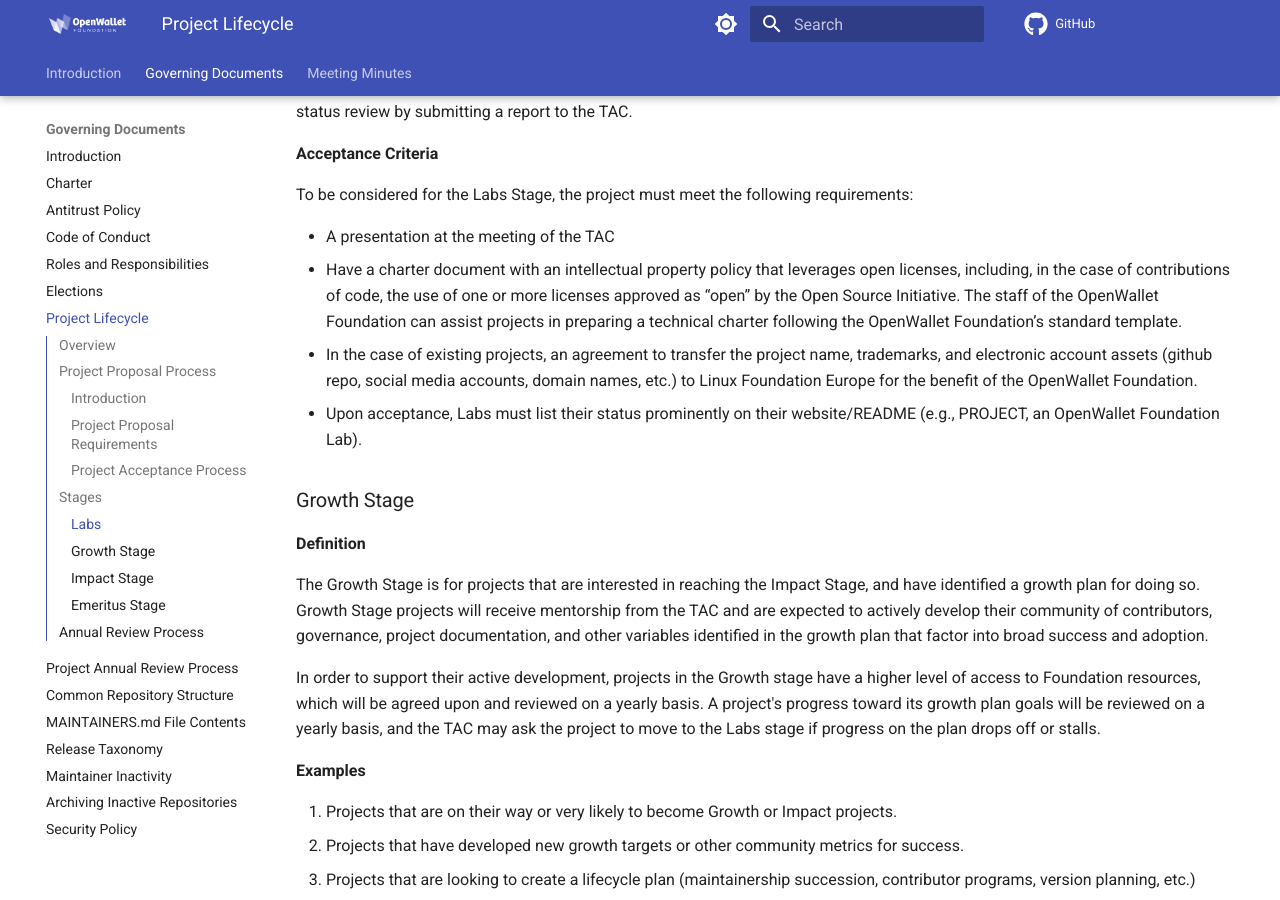
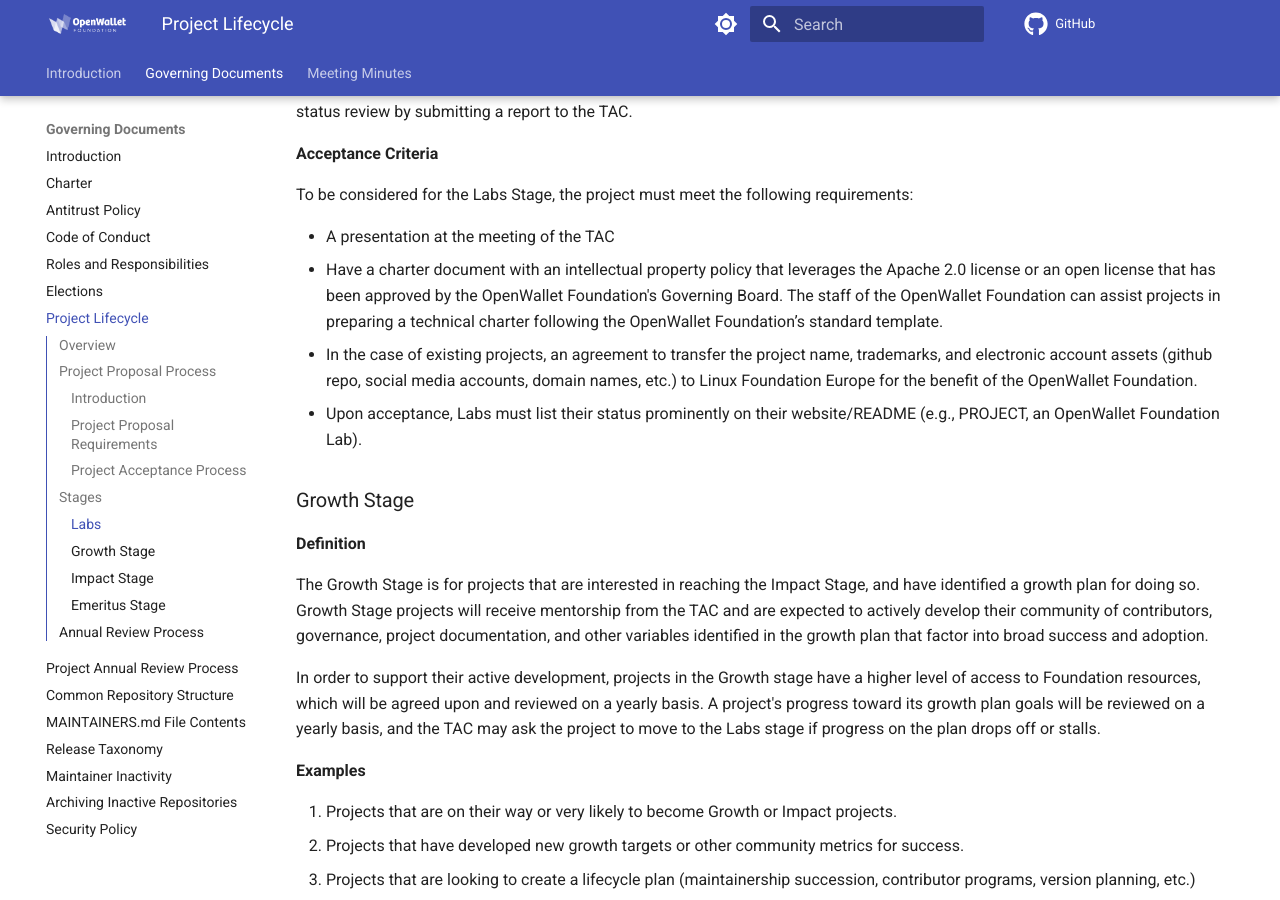
Before and after one commit to openwallet-foundation/tac, an MkDocs documentation site: the page built from docs/governance/project-lifecycle.md, in a window 1280 px wide and 900 px high, scrolled down 3169 px. Built offline with MkDocs 1.6.1 and Material for MkDocs 9.7.7, drawn with Linux system fonts in a browser that asks for light colours; comment, search, counter and statistics services are not loaded.

Commit message:
license update
Signed-off-by: Tracy Kuhrt <tracy.a.kuhrt@accenture.com>

```diff
--- a/docs/governance/project-lifecycle.md
+++ b/docs/governance/project-lifecycle.md
@@ -96,7 +96,7 @@
 To be considered for the Labs Stage, the project must meet the following requirements:
 
 * A presentation at the meeting of the TAC
-* Have a charter document with an intellectual property policy that leverages open licenses, including, in the case of contributions of code, the use of one or more licenses approved as “open” by the Open Source Initiative.  The staff of the OpenWallet Foundation can assist projects in preparing a technical charter following the OpenWallet Foundation’s standard template.
+* Have a charter document with an intellectual property policy that leverages the Apache 2.0 license or an open license that has been approved by the OpenWallet Foundation's Governing Board. The staff of the OpenWallet Foundation can assist projects in preparing a technical charter following the OpenWallet Foundation’s standard template.
 * In the case of existing projects, an agreement to transfer the project name, trademarks, and electronic account assets (github repo, social media accounts, domain names, etc.) to Linux Foundation Europe for the benefit of the OpenWallet Foundation.
 * Upon acceptance, Labs must list their status prominently on their website/README (e.g., PROJECT, an OpenWallet Foundation Lab).
 
```
